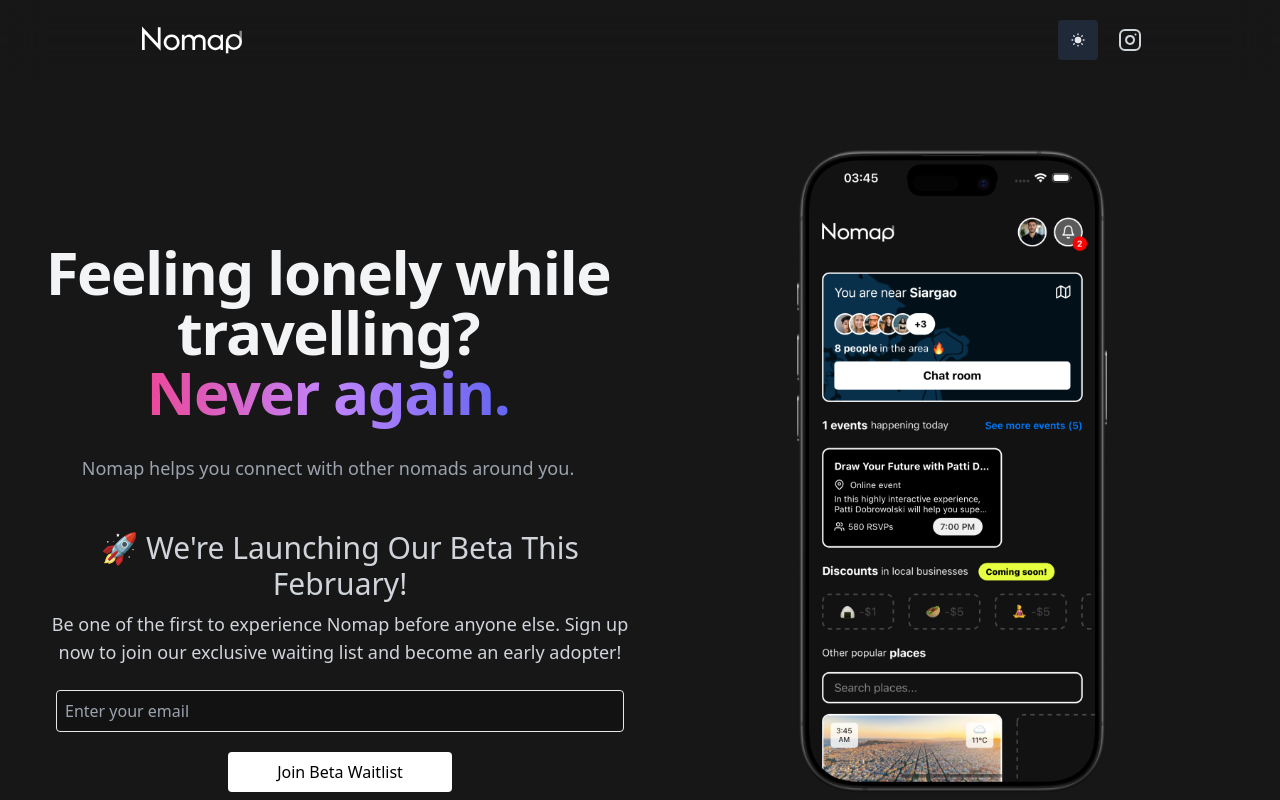
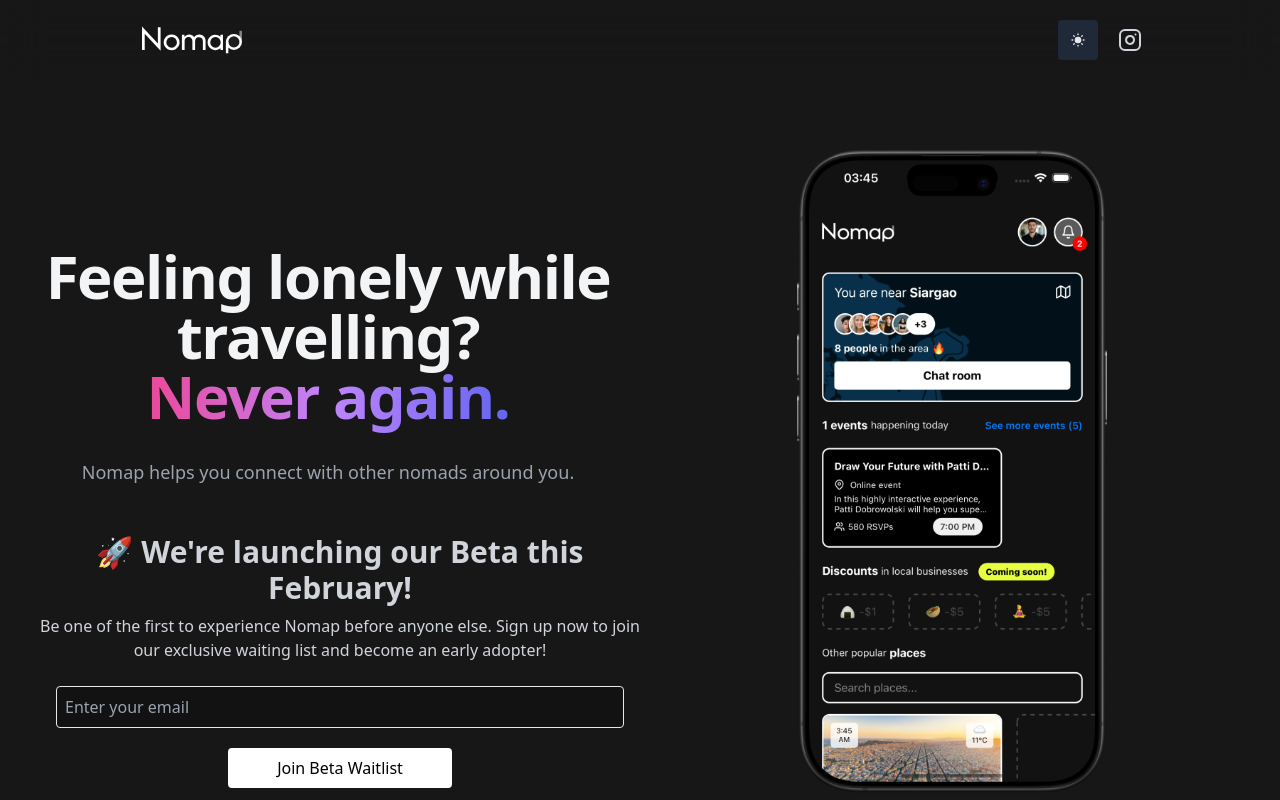
Before and after one commit to carlosalvarez91/digitalnomap-landing-page, a Next.js app: page / in a window 1280 px wide. Shown: the top 800 px of the page. Built offline with nearby package versions, Linux system fonts and the light colour scheme.

Commit message:
fix: styles

```diff
--- a/src/app/page.tsx
+++ b/src/app/page.tsx
@@ -82,7 +82,7 @@
         <div className="mt-6 text-center md:ml-6">
 
         <div className="mt-6 text-center">
-          <h1 className="block text-3xl mb-2 dark:text-gray-300">🚀 We&apos;re Launching Our Beta This February!</h1>
+          <h1 className="block text-3xl mb-2 dark:text-gray-300 font-bold">🚀 We&apos;re launching our Beta this February!</h1>
             {/*
             <div className="flex justify-center space-x-6 ">
                 <div className="flex flex-col items-center">
@@ -103,7 +103,7 @@
                 </div>
               </div>
               */}
-        <h1 className="block text-lg mb-2 dark:text-gray-300">Be one of the first to experience Nomap before anyone else. Sign up now to join our exclusive waiting list and become an early adopter!</h1>
+        <h1 className="block text-md mb-2 dark:text-gray-300">Be one of the first to experience Nomap before anyone else. Sign up now to join our exclusive waiting list and become an early adopter!</h1>
 
           </div>
 
```
